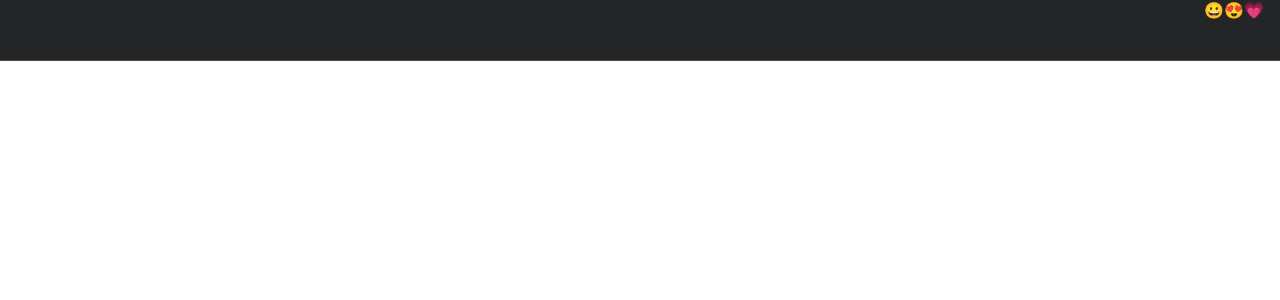
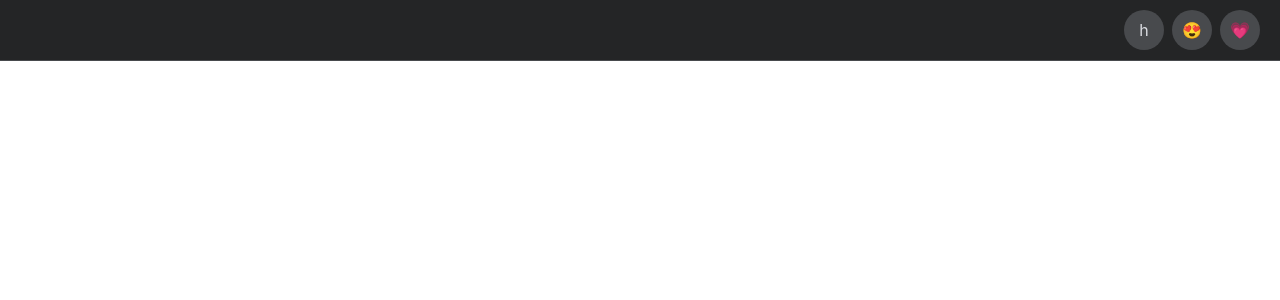
Before and after one commit to ShakexSempe/react-dropdown-menu, a React (Create React App) app: page / in a window 1280 px wide. Shown: the top 300 px of the page. Built offline with nearby package versions, Linux system fonts and the light colour scheme.

Commit message:
icon-button

```diff
--- a/src/App.js
+++ b/src/App.js
@@ -3,7 +3,7 @@ import React from 'react';
 function App() {
   return (
     <Navbar>
-      <NavItem icon="&#128512;"/>
+      <NavItem icon="h"/>
       <NavItem icon="&#128525;"/>
       <NavItem icon="&#128151;"/>
     </Navbar>
--- a/src/index.css
+++ b/src/index.css
@@ -49,4 +49,31 @@ a {
   height: 100%;
   display: flex;
   justify-content: flex-end;
+/* each nav item is a box that is slightly smaller than the navbar itself */
 }
+
+.nav-item {
+  width: calc(var(--nav-size) * 0.8);
+  display: flex;
+  align-items: center;
+  justify-content: center;
+
+}
+
+/* icon button */
+/* calc() used to make icon button exactly 50% of navbar */
+.icon-button {
+  --button-size: calc(var(--nav-size) * 0.5);
+  width: var(--button-size);
+  height: var(--button-size);
+  border-radius: 50%;
+  background-color: #484a4d;
+  display: grid;
+  place-items: center;
+  margin: 2px;
+  padding: 5px;
+  transition: filter 300ms;
+}
+.icon-button:hover {
+  filter: brightness(1.2);
+}
```
